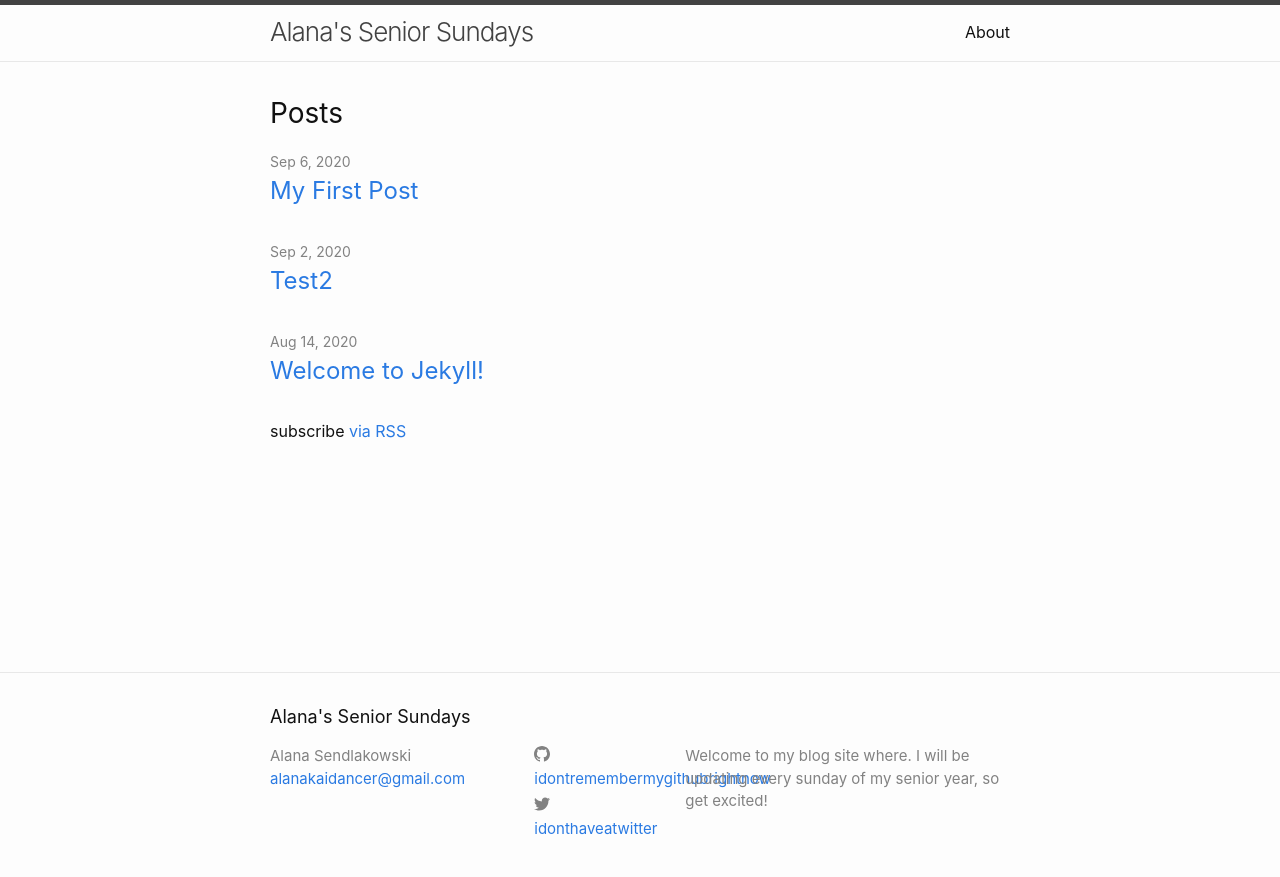
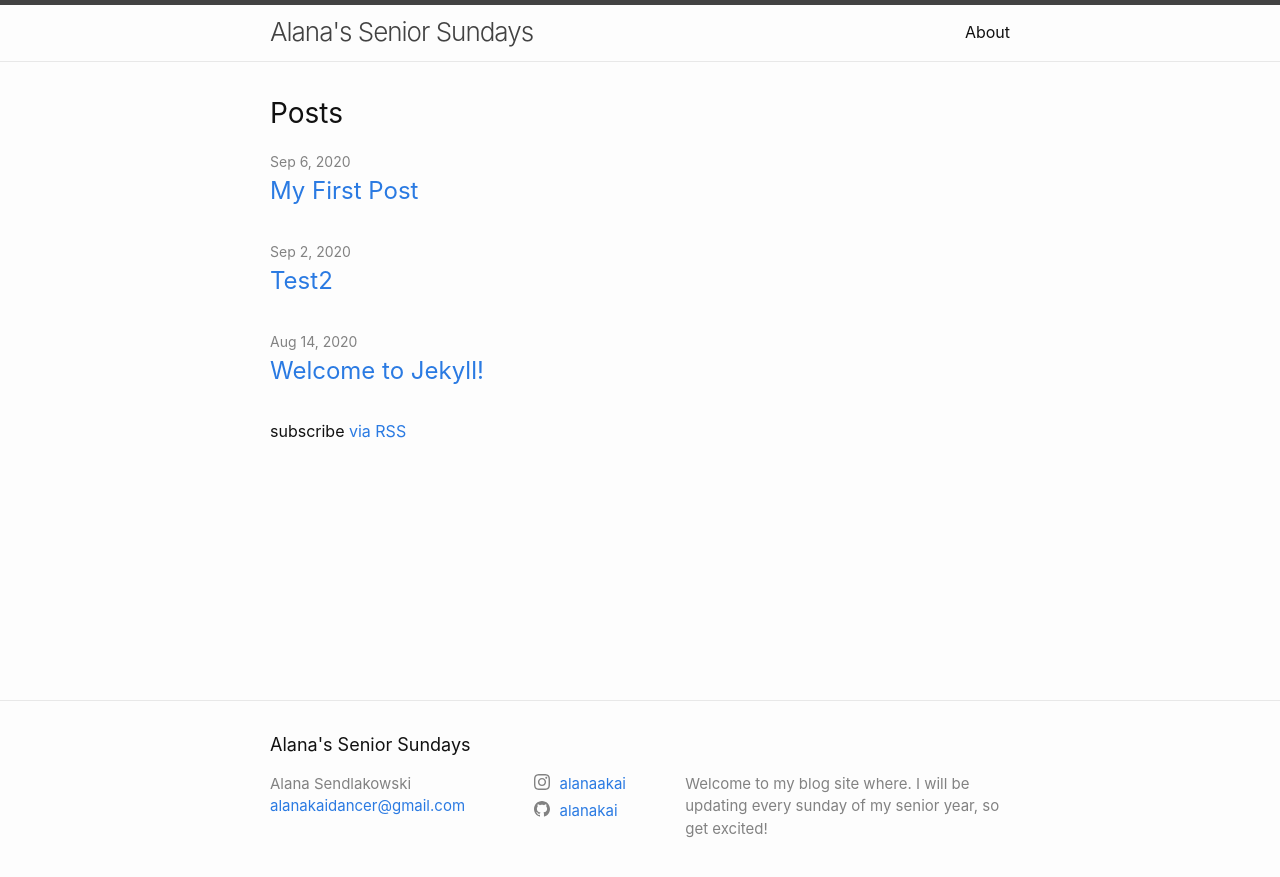
Before and after one commit to alanakai/my-blog, a Jekyll site: the page built from index.markdown, in a window 1280 px wide. Shown: the top 877 px of the page. Built offline with Jekyll 4.4.1, drawn with Linux system fonts in a browser that asks for light colours.

Commit message:
Changing social media options (no twitter, add instagram)

```diff
--- a/_config.yml
+++ b/_config.yml
@@ -24,10 +24,10 @@ description: >- # this means to ignore newlines until "baseurl:"
   Welcome to my blog site where. I will be updating every sunday of my senior year, so get excited!
 baseurl: "/my-blog" # the subpath of your site, e.g. /blog
 url: "https://alanakai.github.io" # the base hostname & protocol for your site, e.g. http://example.com
-twitter_username: idonthaveatwitter
-github_username:  idontremembermygithubrightnow
+github_username:  alanakai
 # creating default author for all posts
 author: Alana Sendlakowski
+instagram_username: alanaakai
 
 # Build settings
 # removed minima theme becasuse it is now a regular theme (I copy and pasted minima theme
--- a/_includes/social.html
+++ b/_includes/social.html
@@ -1,9 +1,9 @@
 <ul class="social-media-list">
   {%- if site.dribbble_username -%}<li><a href="https://dribbble.com/{{ site.dribbble_username| cgi_escape | escape }}"><svg class="svg-icon"><use xlink:href="{{ '/assets/minima-social-icons.svg#dribbble' | relative_url }}"></use></svg> <span class="username">{{ site.dribbble_username| escape }}</span></a></li>{%- endif -%}
   {%- if site.facebook_username -%}<li><a href="https://www.facebook.com/{{ site.facebook_username| cgi_escape | escape }}"><svg class="svg-icon"><use xlink:href="{{ '/assets/minima-social-icons.svg#facebook' | relative_url }}"></use></svg> <span class="username">{{ site.facebook_username| escape }}</span></a></li>{%- endif -%}
+  {%- if site.instagram_username -%}<li><a href="https://instagram.com/{{ site.instagram_username| cgi_escape | escape }}"><svg class="svg-icon"><use xlink:href="{{ '/assets/minima-social-icons.svg#instagram' | relative_url }}"></use></svg> <span class="username">{{ site.instagram_username| escape }}</span></a></li>{%- endif -%}
   {%- if site.flickr_username -%}<li><a href="https://www.flickr.com/photos/{{ site.flickr_username| cgi_escape | escape }}"><svg class="svg-icon"><use xlink:href="{{ '/assets/minima-social-icons.svg#flickr' | relative_url }}"></use></svg> <span class="username">{{ site.flickr_username| escape }}</span></a></li>{%- endif -%}
   {%- if site.github_username -%}<li><a href="https://github.com/{{ site.github_username| cgi_escape | escape }}"><svg class="svg-icon"><use xlink:href="{{ '/assets/minima-social-icons.svg#github' | relative_url }}"></use></svg> <span class="username">{{ site.github_username| escape }}</span></a></li>{%- endif -%}
-  {%- if site.instagram_username -%}<li><a href="https://instagram.com/{{ site.instagram_username| cgi_escape | escape }}"><svg class="svg-icon"><use xlink:href="{{ '/assets/minima-social-icons.svg#instagram' | relative_url }}"></use></svg> <span class="username">{{ site.instagram_username| escape }}</span></a></li>{%- endif -%}
   {%- if site.linkedin_username -%}<li><a href="https://www.linkedin.com/in/{{ site.linkedin_username| cgi_escape | escape }}"><svg class="svg-icon"><use xlink:href="{{ '/assets/minima-social-icons.svg#linkedin' | relative_url }}"></use></svg> <span class="username">{{ site.linkedin_username| escape }}</span></a></li>{%- endif -%}
   {%- if site.pinterest_username -%}<li><a href="https://www.pinterest.com/{{ site.pinterest_username| cgi_escape | escape }}"><svg class="svg-icon"><use xlink:href="{{ '/assets/minima-social-icons.svg#pinterest' | relative_url }}"></use></svg> <span class="username">{{ site.pinterest_username| escape }}</span></a></li>{%- endif -%}
   {%- for mst in site.mastodon -%}{%- if mst.username and mst.instance -%}<li><a href="https://{{ mst.instance| cgi_escape | escape}}/@{{mst.username}}"><svg class="svg-icon"><use xlink:href="{{ '/assets/minima-social-icons.svg#mastodon' | relative_url }}"></use></svg> <span class="username">{{ mst.username|escape }}</span></a></li>{%- endif -%}{%- endfor -%}
```
